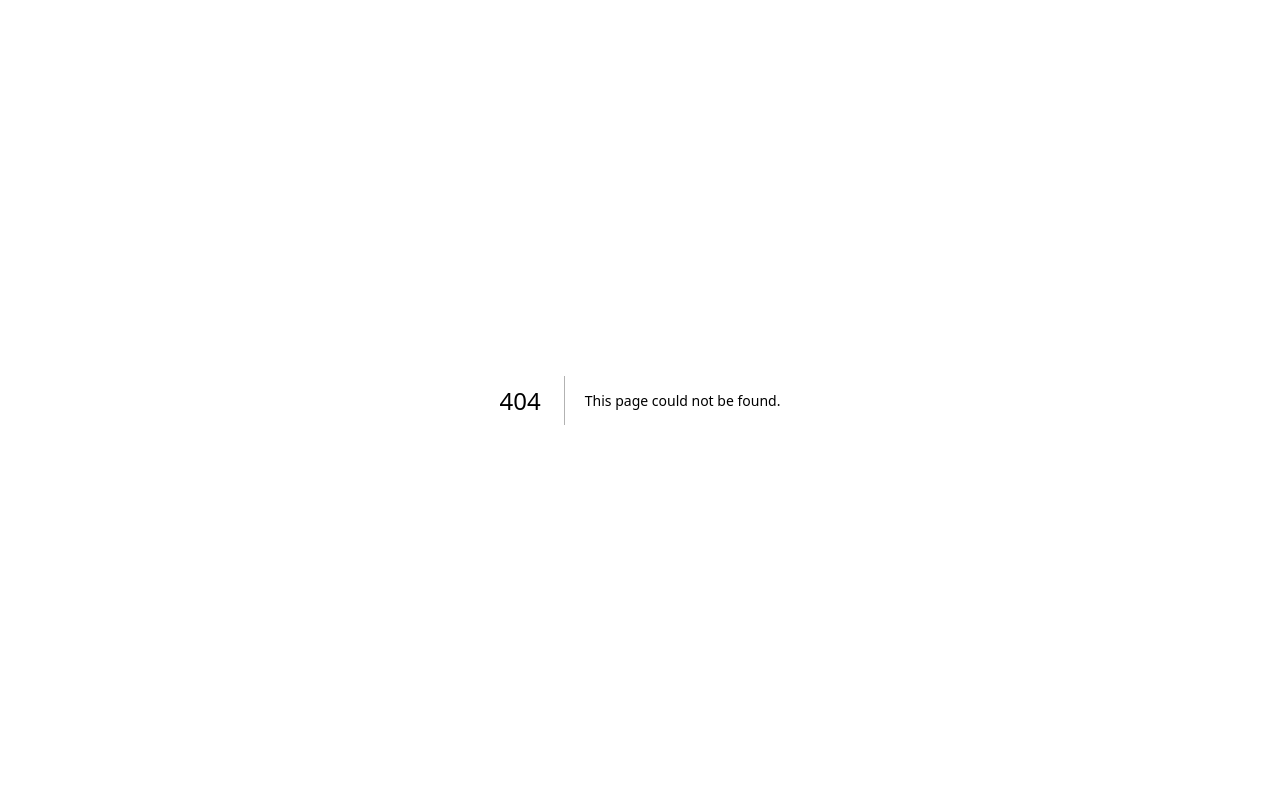
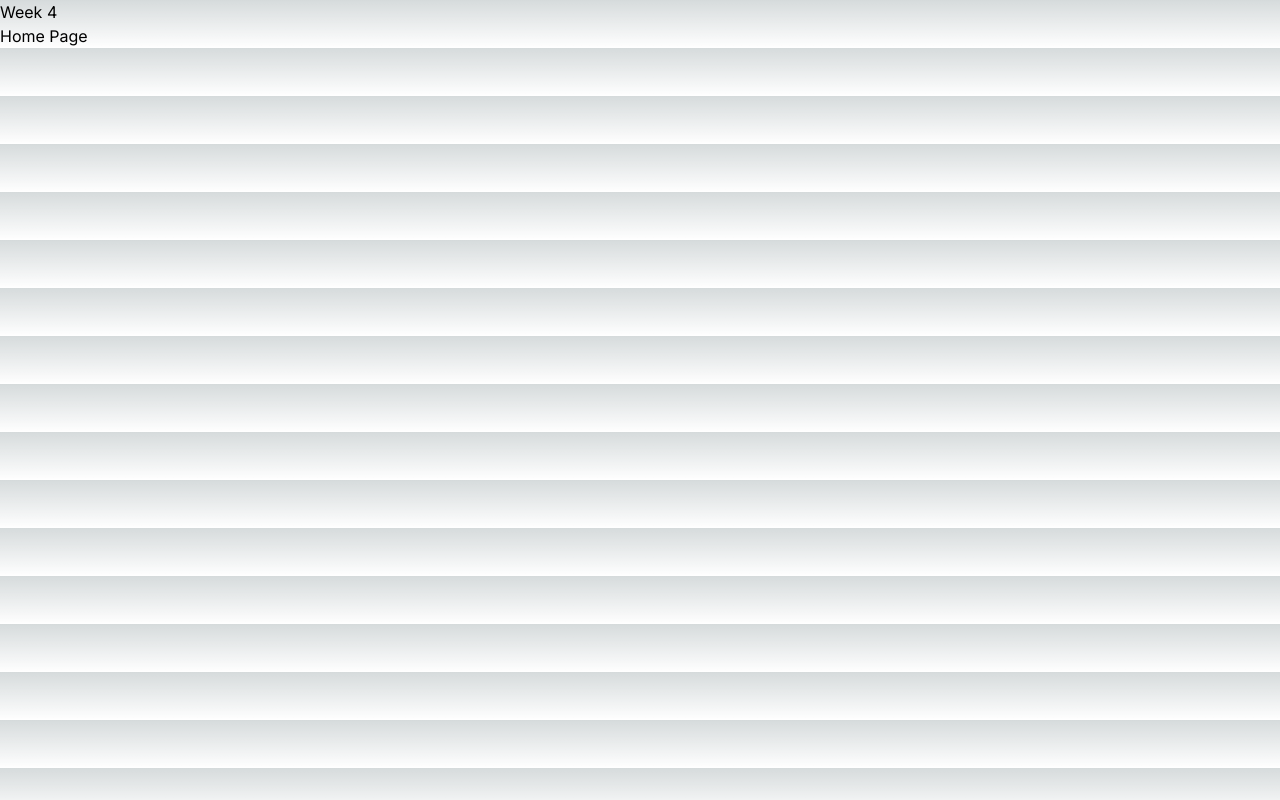
Before and after one commit to DorianLaycock/cprg306-assignments, a Next.js app: page /week4 in a window 1280 px wide. Before the commit this address had no page. Built offline with nearby package versions, Linux system fonts and the light colour scheme.

Commit message:
Added files for week 4

```diff
--- a/app/week3/item.js
+++ b/app/week3/item.js
@@ -1,10 +1,9 @@
 export default function Item ({name, quantity, category}){
     return (
-        <ul>
+        <ul className= "border border-red-700">
             <li className="font-bold">Item: {name}</li>
             <li>Quantity:{quantity}</li>
             <li>Category:{category}</li>
-
         </ul>
     )
 }
--- /dev/null
+++ b/app/week4/page.js
@@ -0,0 +1,10 @@
+import Link from "next/link";
+
+export default function Page() {
+  return (
+  <main>
+    <h1>Week 4</h1>
+    <Link href ="/">Home Page</Link>
+  </main>
+  );
+}
```
Also changed, not shown: app/week4/new-item.js (added).
